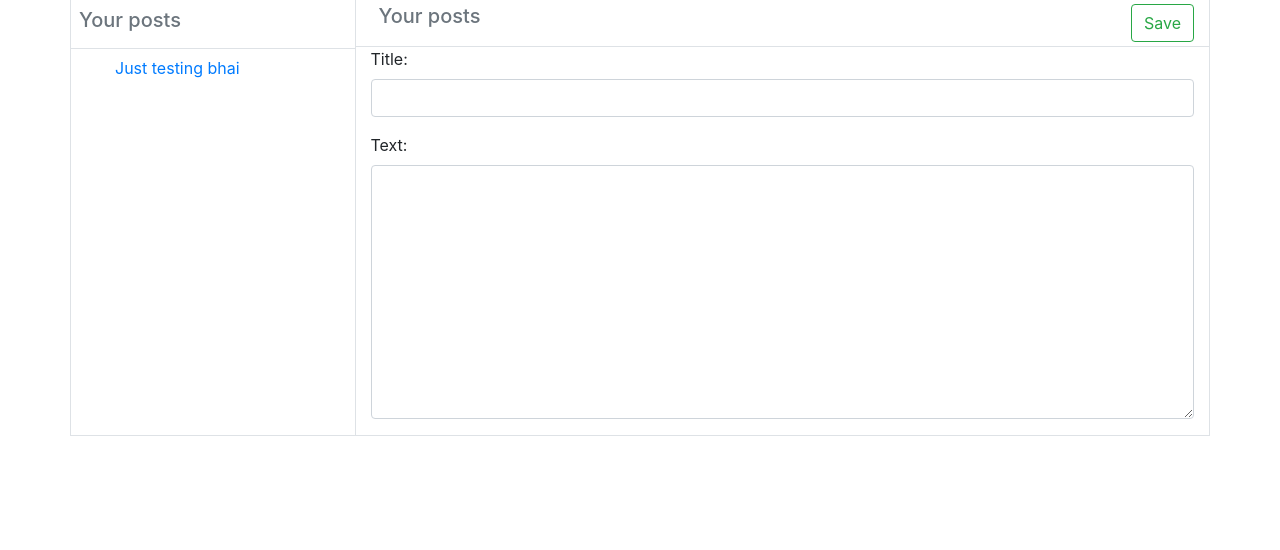
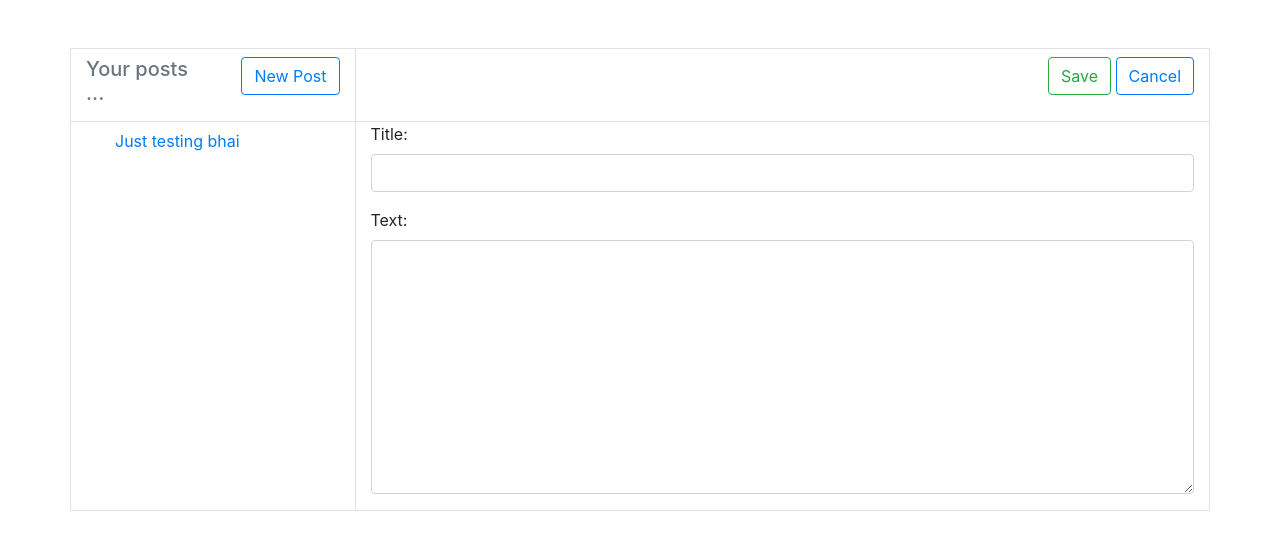
Before and after one commit to nileshjawarkar/LearnDjango, a Django app: page /blog/post/create in a window 1280 px wide. Shown: the part 57-607 px from the top of the page. Run offline with Django 3.2, Linux system fonts and the light colour scheme; a user stored in the database is signed in; data comes from the database, SQL or seed files in the repository; both versions use the stored data as it was after the commit; some libraries are stand-ins or nearby versions.

Commit message:
Some cleanup

```diff
--- a/django_prj07/blog/templates/blog/my_post.html
+++ b/django_prj07/blog/templates/blog/my_post.html
@@ -1,45 +1,46 @@
 {% extends 'blog/base.html' %}
 {% block content-block %}
 
-<div class="row border-left border-right border-bottom">
+<div class="row border mt-5">
     <div class="col-md-3 border-right">
-        <div class="row border-bottom">
-            <div class="col text-left text-muted p-2">
-                <h5>Your posts</h5>
+        <div class="row text-muted py-2">
+            <div class="col text-left ">
+                <div class="h5 text-muted">Your posts ...</div>
             </div>
-        </div>
-        <div class="row">
-            <div class="col">
-                <ul class="list-unstyled pl-3">
-                    {% for post in posts %}
-                        <li><a class="btn btn-link" href="{% url 'blog:my_post_selected' post.pk %}">{{ post.title }}</a></li>
-                    {% endfor %}
-                </ul>
+            <div class="col text-right" >
+                <a class="btn btn-outline-primary" href="{% url 'blog:post_create' %}">New Post</a>
             </div>
         </div>
     </div>
     <div class="col-md-9">
-        <form method="post">
-        <div class="row border-bottom pl-2 py-1">
-            <div class="col text-left text-muted">
-                <h5>Your posts</h5>
-            </div>
-            <div class="col text-right text-muted" >
+        <div class="row text-muted py-2">
+            <!-- <div class="col text-left">
+                <div class="h5 text-muted">Post details ...</div>
+            </div> -->
+            <div class="col text-right" >
                 {% if form_type == "edit" or form_type == "new" %}
                     <input type="submit" class="btn btn-outline-success" value="Save"></input>
+                    <a class="btn btn-outline-primary" href="{% url 'blog:post_list' %}">Cancel</a>
                 {% elif form_type == "delete" %}
                     <input type="submit" class="btn btn-outline-danger" value="Confirm Delete"></input>
+                    <a class="btn btn-outline-primary" href="{% url 'blog:post_list' %}">Cancel</a>
                 {% else %}
-                    <a class="btn btn-outline-primary" href="{% url 'blog:my_post_create' %}">New</a>
-                    <a class="btn btn-outline-primary" href="{% url 'blog:my_post_edit' form_pk %}">Edit</a>
-                    <a class="btn btn-outline-danger" href="{% url 'blog:my_post_delete' form_pk %}">Delete</a>
+                    <a class="btn btn-outline-primary" href="{% url 'blog:post_edit' form_pk %}">Edit</a>
+                    <a class="btn btn-outline-danger" href="{% url 'blog:post_delete' form_pk %}">Delete</a>
                 {% endif %}
             </div>
         </div>
-
-        <div class="row">
-            <div class="col">
-
+    </div>
+</div>
+<div class="row border-left border-right border-bottom">
+    <div class="col-md-3 border-right">
+        <ul class="list-unstyled pl-3">
+            {% for post in posts %}
+                <li><a class="btn btn-link" href="{% url 'blog:post_list_selected' post.pk %}">{{ post.title }}</a></li>
+            {% endfor %}
+        </ul>
+    </div>
+    <div class="col-md-9">
         {% csrf_token %}
         {% if form.non_field_errors %}
             <div class="font-weight-bold text-danger text-center">
@@ -65,11 +66,6 @@
             {% endif %}
         </div>
         {% endfor %}
-
     </div>
 </div>
-    </form>
-    </div>
-</div>
-
 {% endblock %}
--- a/django_prj07/blog/urls.py
+++ b/django_prj07/blog/urls.py
@@ -1,12 +1,13 @@
 from django.urls import path
-from blog.views import my_posts_new, my_posts, my_posts_edit, my_posts_delete
+# from blog.views import my_posts_create_update, my_posts, my_posts_edit, my_posts_delete
+from blog.views import list_my_posts, create_or_update_my_posts, delete_my_posts
 
 app_name = "blog"
 
 urlpatterns = [
-    path('post', my_posts, name='my_post'),
-    path('post/<int:pk>', my_posts, name='my_post_selected'),
-    path('post/<int:pk>/edit', my_posts_edit, name='my_post_edit'),
-    path('post/<int:pk>/delete', my_posts_delete, name='my_post_delete'),
-    path('post/create', my_posts_new, name='my_post_create'),
+    path('post', list_my_posts, name='post_list'),
+    path('post/<int:pk>', list_my_posts, name='post_list_selected'),
+    path('post/<int:pk>/edit', create_or_update_my_posts, name='post_edit'),
+    path('post/<int:pk>/delete', delete_my_posts, name='post_delete'),
+    path('post/create', create_or_update_my_posts, name='post_create'),
 ]
--- a/django_prj07/blog/views.py
+++ b/django_prj07/blog/views.py
@@ -9,91 +9,106 @@ from blog.forms import PostForm, PostFormReadonly
 
 from .models import Post, Comment
 
-@login_required
-def my_posts( request, pk=None ) :
-    posts = Post.objects.filter(author=request.user)
-    form = None
-    if len(posts) > 0 :
-        if pk == None :
-            pk = posts[0].pk
-            return HttpResponseRedirect(reverse("blog:my_post_selected", kwargs={'pk': pk}))
-        post_details = Post.objects.get(pk=pk)
-        form = PostFormReadonly(instance=post_details)
 
+def render_post( request, all_post, form, form_type, form_pk=None ) :
     context = {
-        "posts" : posts,
+        "posts" : all_post,
         "form" : form,
-        "form_pk" : pk,
-        "form_type" : "readonly"
+        "form_pk" : form_pk,
+        "form_type" : form_type
     }
     return render( request, "blog/my_post.html", context)
 
 @login_required
-def my_posts_new( request ) :
+def list_my_posts( request, pk=None ) :
+    posts = Post.objects.filter(author=request.user)
+    form = None
+    if len(posts) > 0 :
+
+        # Redirect if pk is None
+        if pk == None :
+            pk = posts[0].pk
+            return HttpResponseRedirect(reverse("blog:post_list_selected", kwargs={'pk': pk}))
+        post_details = Post.objects.get(pk=pk)
+        form = PostFormReadonly(instance=post_details)
+
+    return render_post( request, posts, form, "readonly",  pk )
+
+
+@login_required
+def create_or_update_my_posts( request, pk = None ) :
 
     post_details = None
+    form_type = "new"
+    if pk is not None :
+        form_type = "edit"
+
+    form = None
     if request.method == "POST" :
         form = PostForm(request.POST)
         if form.is_valid() :
-            post = form.save(commit=False)
-            post.author = request.user
-            post.save()
-            return HttpResponseRedirect(reverse("blog:my_post_selected", kwargs={'pk': post.pk}))
+            # create
+            if pk is None :
+                post = form.save(commit=False)
+                post.author = request.user
+                post.save()
+                pk = post.pk
+            # update
+            else :
+                title = form.cleaned_data.get("title")
+                text = form.cleaned_data.get("text")
+
+                # update the data
+                post_details = Post.objects.get(pk=pk)
+                post_details.title = title
+                post_details.text = text
+                post_details.save()
+            # redirect to show current updated or created post
+            return HttpResponseRedirect(reverse("blog:post_list_selected", kwargs={'pk': pk }))
+    else :
+        # Create
+        if pk is None :
+            form = PostForm()
+        # update : Show edit from for post related to pk
+        else :
+            post_details = Post.objects.get(pk=pk)
+            form = PostForm(instance=post_details)
 
     posts = Post.objects.filter(author=request.user)
-    form = PostForm()
-    context = {
-        "posts" : posts,
-        "form" : form,
-        "form_pk" : None,
-        "form_type" : "new"
-    }
-    return render( request, "blog/my_post.html", context)
+    return render_post( request, posts, form, form_type,  pk )
 
 
-@login_required
-def my_posts_edit( request, pk ) :
+# @login_required
+# def my_posts_edit( request, pk ) :
 
-    post_details = None
-    if request.method == "POST" :
-        form = PostForm(request.POST)
-        if form.is_valid() :
-            title = form.cleaned_data.get("title")
-            text = form.cleaned_data.get("text")
+#     post_details = None
+#     if request.method == "POST" :
+#         form = PostForm(request.POST)
+#         if form.is_valid() :
+#             title = form.cleaned_data.get("title")
+#             text = form.cleaned_data.get("text")
 
-        post_details = Post.objects.get(pk=pk)
-        post_details.title = title
-        post_details.text = text
-        post_details.save()
-        return HttpResponseRedirect(reverse("blog:my_post_selected", kwargs={'pk': pk}))
+#         post_details = Post.objects.get(pk=pk)
+#         post_details.title = title
+#         post_details.text = text
+#         post_details.save()
+#         return HttpResponseRedirect(reverse("blog:my_post_selected", kwargs={'pk': pk}))
 
-    posts = Post.objects.filter(author=request.user)
-    form = None
-    if len(posts) > 0 :
-        if pk == None :
-            pk = posts[0].pk
+#     posts = Post.objects.filter(author=request.user)
+#     if request.method == "GET" :
+#         post_details = Post.objects.get(pk=pk)
 
-    if request.method == "GET" :
-        post_details = Post.objects.get(pk=pk)
-
-    form = PostForm(instance=post_details)
-
-    context = {
-        "posts" : posts,
-        "form" : form,
-        "form_pk" : pk,
-        "form_type" : "edit"
-    }
-    return render( request, "blog/my_post.html", context)
+#     form = PostForm(instance=post_details)
+#     return render_post( request, posts, form,  "edit",  pk )
 
 @login_required
-def my_posts_delete( request, pk) :
+def delete_my_posts( request, pk) :
 
     if request.method == "POST" :
         post_details = Post.objects.get(pk=pk)
         post_details.delete()
         pk = None
-        return HttpResponseRedirect( reverse("blog:my_post") )
+        return HttpResponseRedirect( reverse("blog:post_list") )
 
     posts = Post.objects.filter(author=request.user)
     form = None
@@ -103,13 +118,8 @@ def my_posts_delete( request, pk) :
         post_details = Post.objects.get(pk=pk)
         form = PostForm(instance=post_details)
 
-    context = {
-        "posts" : posts,
-        "form" : form,
-        "form_pk" : pk,
-        "form_type" : "delete"
-    }
-    return render( request, "blog/my_post.html", context)
+    return render_post( request, posts, form,  "delete",  pk )
+
 
 # def create_post( request ) :
 #     form = None
@@ -124,16 +134,16 @@ def my_posts_delete( request, pk) :
 #         form = PostForm()
 #     return render( request, "blog/post_form.html", { "form" : form })
 
-class PostCreateView( CreateView ) :
-    model = Post
-    form_class = PostForm
-    success_url = reverse_lazy("home")
+# class PostCreateView( CreateView ) :
+#     model = Post
+#     form_class = PostForm
+#     success_url = reverse_lazy("home")
 
-    def form_valid(self, form):
-        form.instance.author = self.request.user
-        return super().form_valid(form)
+#     def form_valid(self, form):
+#         form.instance.author = self.request.user
+#         return super().form_valid(form)
 
 
-class PostListView( ListView ) :
-    model = Post
-    paginate_by = 10
+# class PostListView( ListView ) :
+#     model = Post
+#     paginate_by = 10
--- a/django_prj07/django_prj07/urls.py
+++ b/django_prj07/django_prj07/urls.py
@@ -16,14 +16,15 @@ Including another URLconf
 from django.contrib import admin
 from django.urls import path, include
 from blog.auth import views as auth_views
-from blog.views import my_posts
+from blog.views import list_my_posts
 from blog import urls as blog_urls
 
 urlpatterns = [
-    path('', my_posts, name="home" ),
+    path('', list_my_posts, name="home" ),
     path('login/', auth_views.user_login, name="login"),
     path('logout/', auth_views.user_logout, name="logout"),
     path('register/', auth_views.user_register, name="register"),
     path('admin/', admin.site.urls),
-    path('blog/', include(blog_urls, namespace="blog")),
+    path('blog/', include(blog_urls)),
+    # path('blog/', include(blog_urls, namespace="blog")),
 ]
```
Also changed, not shown: django_prj07/blog/templates/blog/home.html (deleted, +0 -7 lines), django_prj07/blog/templates/blog/post_form.html (deleted, +0 -37 lines), django_prj07/blog/templates/blog/post_list.html (deleted, +0 -16 lines), django_prj07/blog/templates/blog/user_form.html (+6 -3 lines), django_prj07/db.sqlite3. Lines whose indentation alone changed are shown as unchanged.
